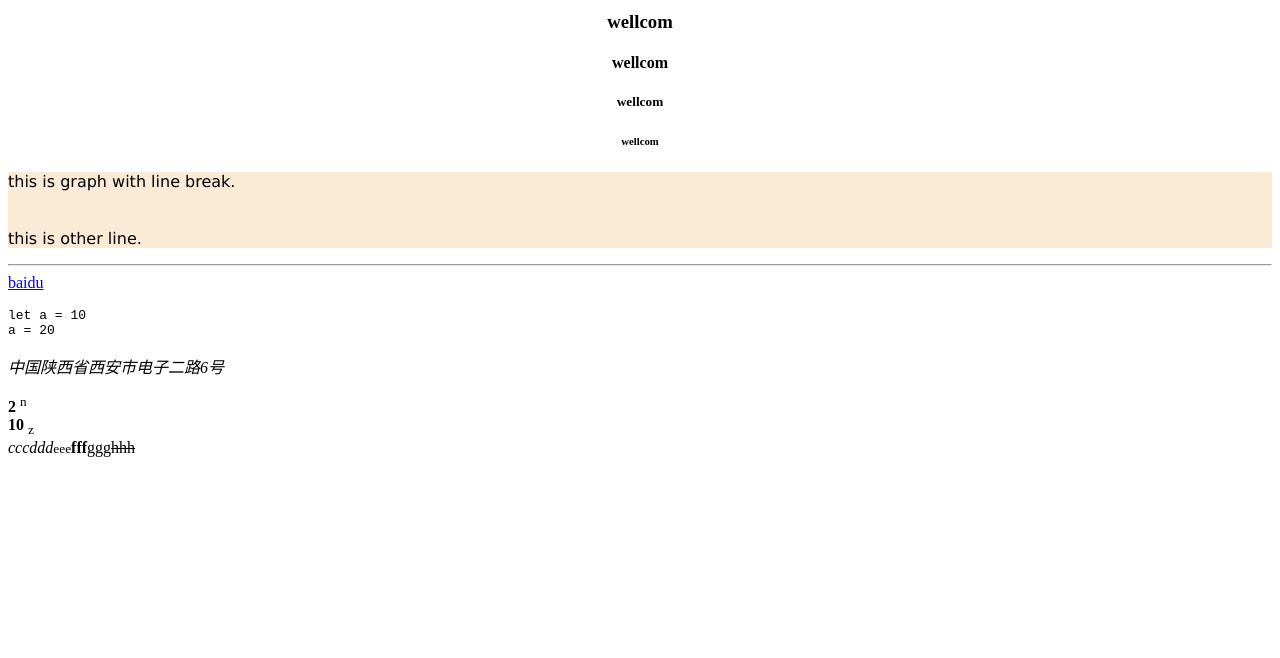
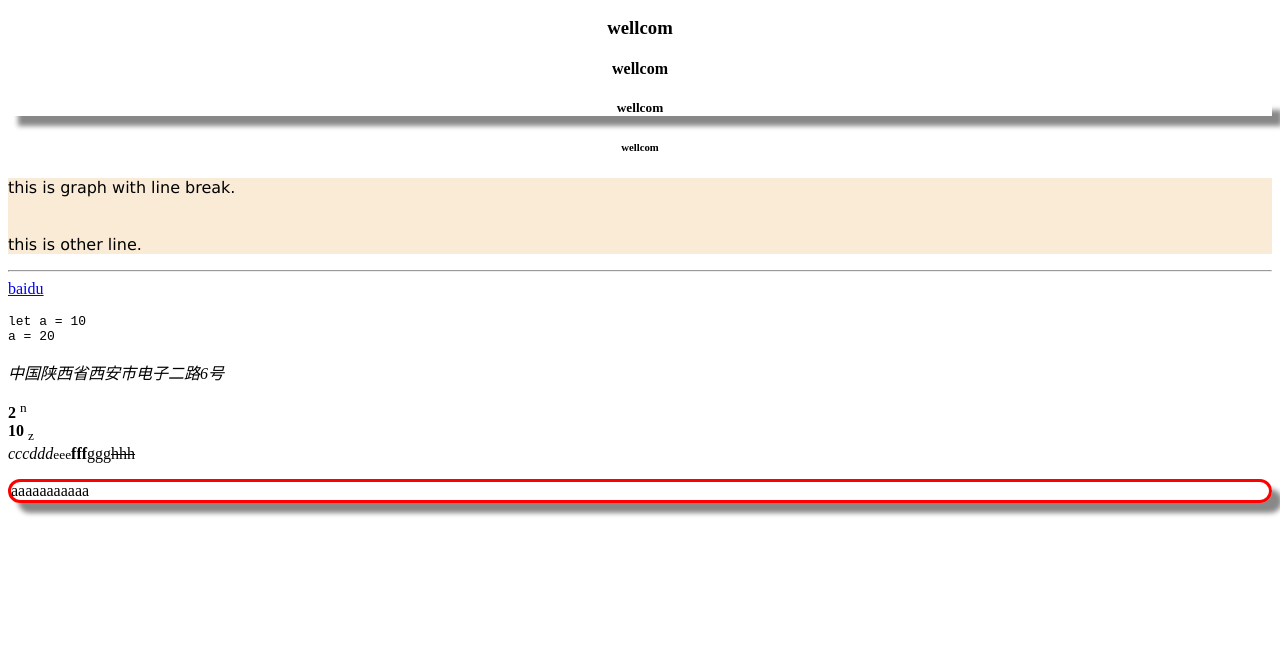
Before and after one commit to xuwening/expressDemo, a website: page public/helloworld.html in a window 1280 px wide. Shown: the part 142-800 px from the top of the page. Drawn offline with Linux system fonts and the light colour scheme.

Commit message:
添加样式

```diff
--- /dev/null
+++ b/public/hello.css
@@ -0,0 +1,5 @@
+
+div {
+    border: 3px solid red;
+    border-radius: 20px;
+}
--- a/public/helloworld.html
+++ b/public/helloworld.html
@@ -1,8 +1,17 @@
 <html>
     <head>
         <title>wellcom to china</title>
+        <link href="./hello.css" rel="stylesheet" type="text/css" />
     </head>
     <body>
+        <style type="text/css">
+            h5 {
+                box-shadow: 10px 10px 5px #888888;
+            }
+            #twoDiv {
+                box-shadow: 10px 10px 5px #888888;
+            }
+        </style>
         <div id="container">hhhh</div>
         <h1 style="text-align:center">wellcom</h1>
         <h2 align="center">wellcom</h2>
@@ -34,6 +43,7 @@
             <br/>
             <i>ccc</i><em>ddd</em><small>eee</small><strong>fff</strong><ins>ggg</ins><del>hhh</del>
         </p>
+        <div id="twoDiv">aaaaaaaaaaa</div>
         <script>
             // document.writeln("<H1>wellcom</H1>")
             div1  = document.getElementById("container")
```
